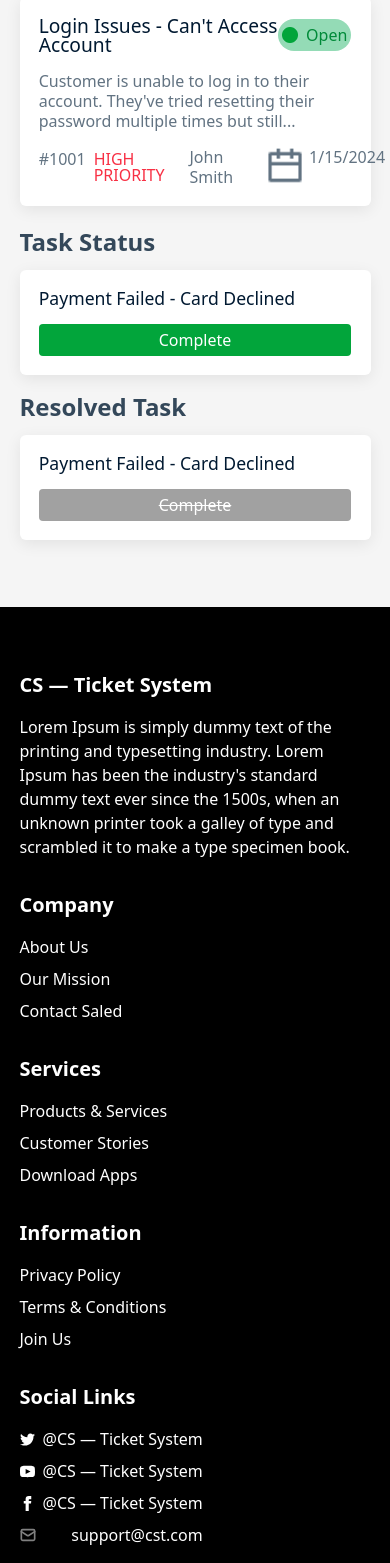
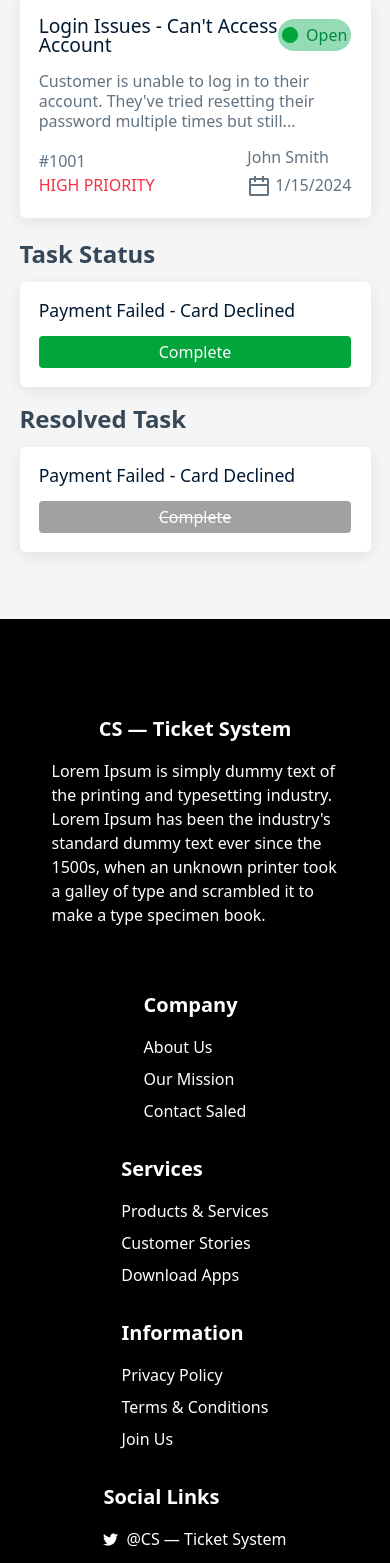
Before and after one commit to afzalhossainraju100/Customer-Support-Zone, a React (Vite) app: page / in a window 390 px wide. Shown: the part 392-1955 px from the top of the page. Built offline with nearby package versions, Linux system fonts and the light colour scheme.

Commit message:
now its 100% mobile responsive

```diff
--- a/src/Component/CustomerTicket/CustomerTicket.jsx
+++ b/src/Component/CustomerTicket/CustomerTicket.jsx
@@ -26,7 +26,7 @@ const CustomerTicket = () => {
                 resetting their password multiple times but still...
               </p>
               <div className="flex justify-between gap-2 items-center">
-                <div className="flex gap-2">
+                <div className="flex flex-col md:flex-row gap-2">
                   <p className="text-[#627382] text-3.5 font-[500] leading-4 tracking-normal text-left font-inter">
                     #1001
                   </p>
@@ -34,7 +34,7 @@ const CustomerTicket = () => {
                     HIGH PRIORITY
                   </p>
                 </div>
-                <div className="flex gap-2">
+                <div className="flex flex-col md:flex-row gap-2">
                   <p className="text-[#627382] text-4 font-[400] leading-5 tracking-normal text-left font-inter">
                     John Smith
                   </p>
--- a/src/Component/footer/Footer.jsx
+++ b/src/Component/footer/Footer.jsx
@@ -4,8 +4,8 @@ const Footer = () => {
   return (
     <div className="bg-[#000000] text-[#ffffff]">
       <div className="w-[90%] mx-auto">
-        <div className="flex flex-col md:flex-row justify-between gap-8 py-16 items-start">
-          <div className="flex flex-col md:w-[25%] space-y-2">
+        <div className="flex flex-col justify-center items-center md:flex-row  md:justify-between gap-8 py-16 md:items-start">
+          <div className="flex flex-col items-center md:items-start p-8 md:p-0 md:w-[25%] space-y-2">
             <h2 className="text-xl font-bold mb-4">CS — Ticket System</h2>
             <p>
               Lorem Ipsum is simply dummy text of the printing and typesetting
```
